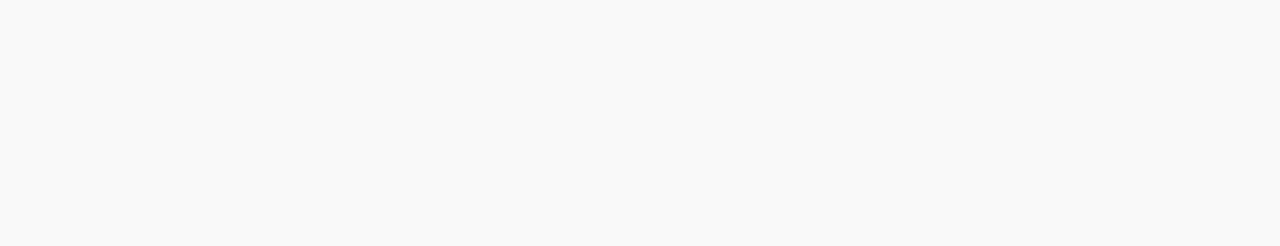
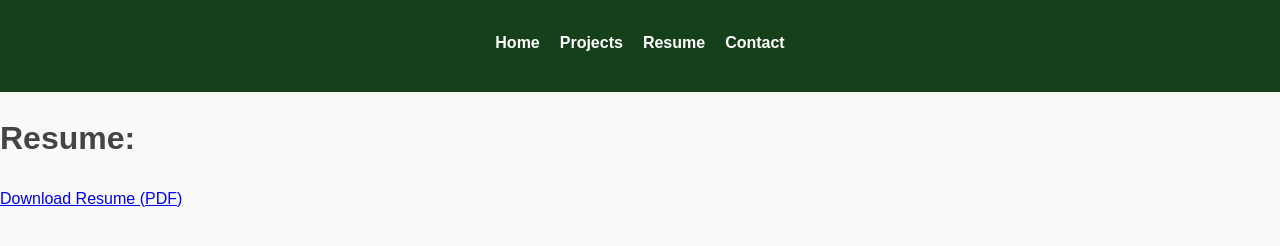
Before and after one commit to MilesOG1/portfolio, a plain HTML site: page resume.html in a window 1280 px wide. Drawn offline with Linux system fonts and the light colour scheme.

Commit message:
resume page updated
include information on resume page with resume pdf download.

```diff
--- a/resume.html
+++ b/resume.html
@@ -1 +1,37 @@
-<link rel="stylesheet" href="style.css">
+<!DOCTYPE html>
+<html lang="en">
+    <head>
+        <!-- Metadata and setup for the page -->
+        <meta charset="UTF-8"> <!-- Character Encoding -->
+        <meta name="viewport" content="width=device-width, initial-scale=1.0"> <!-- Make website responsive -->
+        <title>
+            Miles Ogilvie Resume <!-- Browser tab title -->
+        </title>
+        <!-- Link to external CSS file -->
+        <link rel="stylesheet" href="style.css">
+    </head>
+
+    <body>
+        <!-- HEADER SECTION: contains navigation -->
+        <header>
+            <nav>
+                <ul>
+                    <!-- Navigation menu with links to other pages -->
+                    <li><a href="index.html">Home</a></li>
+                    <li><a href="projects.html">Projects</a></li>
+                    <li><a href="resume.html">Resume</a></li>
+                    <li><a href="contact.html">Contact</a></li>
+                </ul>
+            </nav>
+        </header>
+
+        <!-- MAIN CONTENT -->
+         <h1>
+            Resume:
+         </h1>
+         <!-- LINK TO RESUME PDF -->
+        <a
+            href="resume.pdf" download>Download Resume (PDF)
+        </a>
+    </body>
+</html>
```
Also changed, not shown: projects.html (+1 -0 lines).
